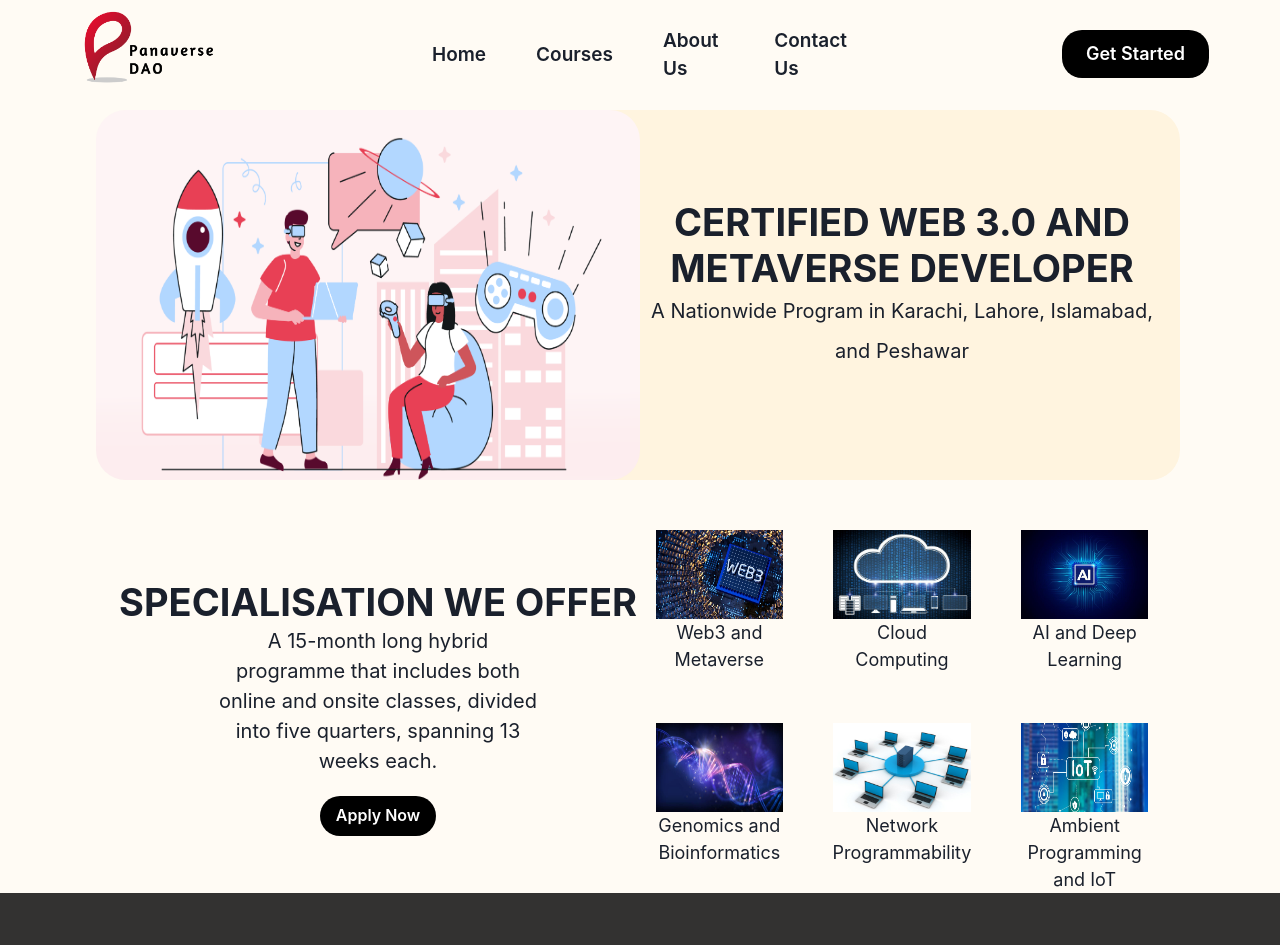
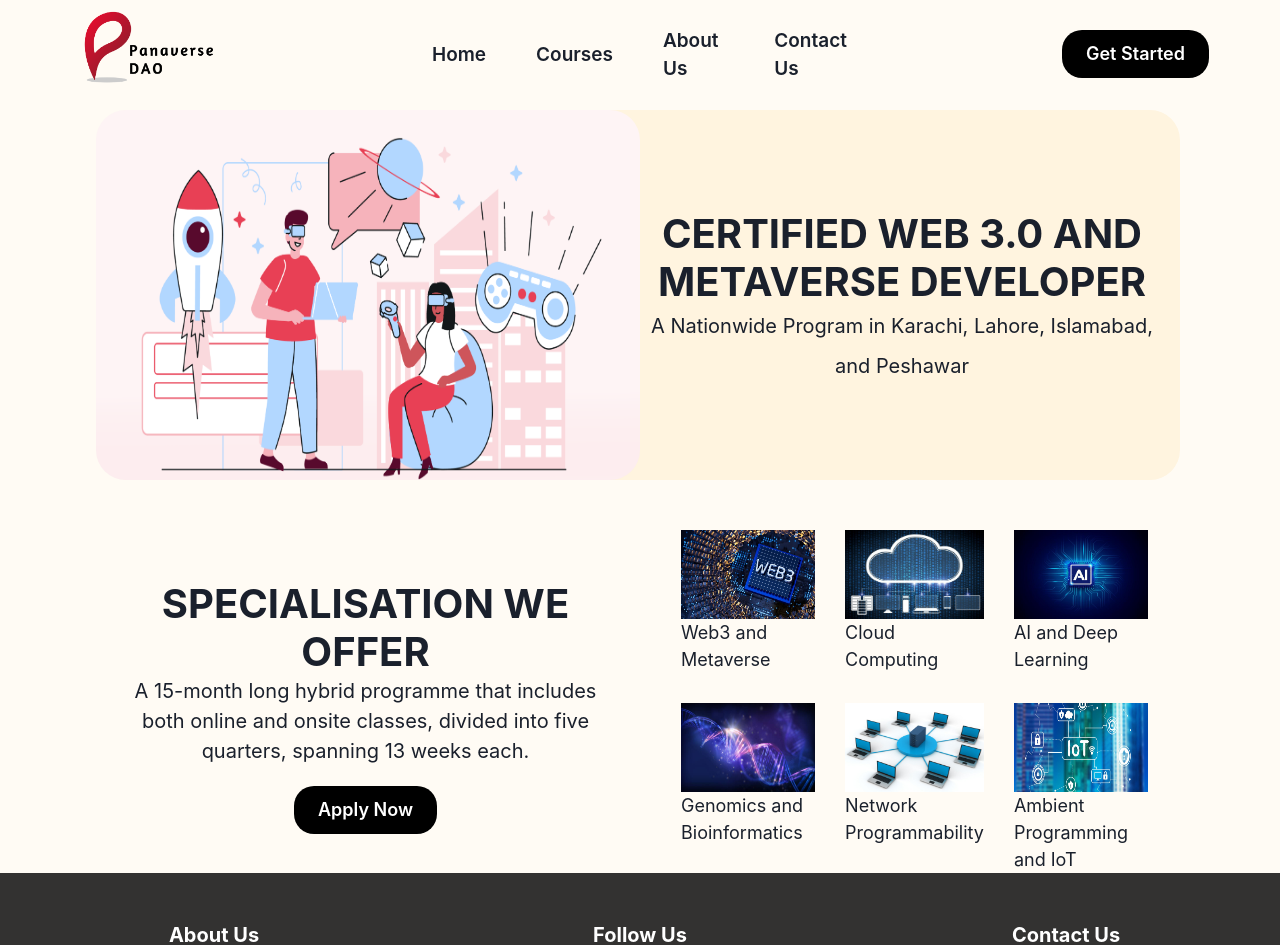
Before and after one commit to mmaazkhanhere/Panaverse-Website, a Next.js app in the folder panaverse-website/: page / in a window 1280 px wide. Shown: the top 945 px of the page. Built offline with nearby package versions, Linux system fonts and the light colour scheme.

Commit message:
Home Page Complete

```diff
--- a/panaverse-website/src/app/Component/Banner.tsx
+++ b/panaverse-website/src/app/Component/Banner.tsx
@@ -10,18 +10,20 @@ export default function Banner() {
 
     return (
         <>
-            <Box bgColor=' rgba(255, 244, 223, 1)' borderRadius='30px' mr={{ lg: '100', base: '50' }} ml={{ base: '50', lg: '100' }}>
+
+            <Box bgColor=' rgba(255, 244, 223, 1)' borderRadius='30px' mr={{ lg: '100px', base: '50px' }} ml={{ base: '50px', lg: '100' }}>
+                {/*Banner Box */}
                 <Center>
                     <Container maxW='1800px'>
-                        <SimpleGrid templateColumns={{ lg: 'repeat(2,1fr)', base: 'repeat(1,1fr)' }}>
+                        <SimpleGrid SimpleGrid templateColumns={{ lg: 'repeat(2,1fr)', base: 'repeat(1,1fr)' }}>
 
-                            <Box flexBasis='50%' ml='-20px'>
+                            <Box flexBasis='50%' ml={{ base: '0px', lg: '-20px' }} >
                                 <Image src='/metaverse-exp.png' alt='Metaverse Experience' borderRadius='30px' w={{ base: '293', lg: '650' }} h={{ base: '160', lg: '370' }} />
                             </Box>
 
-                            <Box flexBasis='50%' placeItems='center' textAlign='center' lineHeight={{ base: '17px', lg: '40px' }} mt={{ base: '5px', lg: '90px' }}>
+                            <Box flexBasis='50%' placeItems='center' textAlign='center' lineHeight={{ base: '17px', lg: '40px' }} mt={{ base: '5px', lg: '100px' }}>
 
-                                <Heading fontSize={{ lg: '38px', base: '12px' }} fontWeight='bold'>CERTIFIED WEB 3.0 AND METAVERSE DEVELOPER</Heading>
+                                <Heading fontSize={{ lg: '40px', base: '20px' }} fontWeight='bold'>CERTIFIED WEB 3.0 AND METAVERSE DEVELOPER</Heading>
 
                                 <Text fontSize={{ lg: '20px', base: '12px' }}>
                                     A Nationwide Program in Karachi, Lahore, Islamabad, and Peshawar
@@ -32,20 +34,23 @@ export default function Banner() {
                 </Center>
             </Box >
 
-            <Box bgColor='rgba(255, 251, 244, 1)' pt={{ base: '10px', lg: '50px' }} ml={{ lg: '100px', base: '50px' }} mr={{ lg: '100px', base: '50px' }}>
+            <Box bgColor='rgba(255, 251, 244, 1)' pt={{ base: '20px', lg: '50px' }} ml={{ lg: '100px', base: '15px' }} mr={{ lg: '100px', base: '15px' }}>
+                {/*Courses Box */}
                 <Container maxW='1800px'>
-                    <SimpleGrid templateColumns='repeat(2,1fr)'>
+                    <SimpleGrid templateRows={{ base: 'repeat(2,1fr)', lg: 'none' }} templateColumns={{ lg: 'repeat(2,1fr)', base: 'none' }} gap={{ lg: '50px', base: '0px' }}>
 
-                        <Box mt={{ base: '5px', lg: '50px' }}>
-                            <Heading fontSize={{ lg: '38px', base: '12px' }} fontWeight='bold' textAlign='center'>SPECIALISATION WE OFFER</Heading>
+                        <Box mt={{ base: '20px', lg: '50px' }}>
+                            {/*Course Main Heading Box */}
+                            <Heading fontSize={{ lg: '40px', base: '20px' }} fontWeight='bold' textAlign='center'>SPECIALISATION WE OFFER</Heading>
 
-                            <Text fontSize={{ lg: '20px', base: '12px' }} textAlign='center' ml={{ lg: '100px', base: '50px' }} mr={{ lg: '100px', base: '50px' }}>
+                            <Text fontSize={{ lg: '20px', base: '12px' }} textAlign='center' >
                                 A 15-month long hybrid programme that includes both online and onsite classes, divided into five quarters, spanning 13 weeks each.
                             </Text>
 
                             <Link href={url} passHref>
                                 <Center>
-                                    <Button mt={{ lg: '20px', base: '10px' }} as="a" target='_blank' rel='noopener noreferrer' bgColor='black' textColor='white' textAlign='center' borderRadius='20px' >
+                                    <Button as="a" target='_blank' bgColor='black' textColor='white' textAlign='center' mt={{ lg: '20px', base: '10px' }}
+                                        borderRadius='20px' size={{ lg: 'lg', base: 'xs' }}>
                                         Apply Now
                                     </Button>
                                 </Center>
@@ -54,13 +59,14 @@ export default function Banner() {
                         </Box>
 
                         <Box>
+                            {/*Course with Images Boxes */}
                             <Container maxW={1800}>
-                                <SimpleGrid templateColumns='repeat(3,1fr)' gap={{ lg: '50px', base: '34px' }}>
+                                <SimpleGrid templateColumns='repeat(3,1fr)' gap={{ lg: '30px', base: '5px' }}>
                                     {courses.map((elem) => (
                                         <Box key={elem.id}>
                                             <Box>
                                                 <Image src={elem.src} alt={elem.alt} width={{ lg: '150px', base: '70px' }} height={{ lg: '89px', base: '41px' }} />
-                                                <Text textAlign='center' fontSize={{ lg: '18px', base: '10px' }}>{elem.text}</Text>
+                                                <Text fontSize={{ lg: '18px', base: '10px' }}>{elem.text}</Text>
                                             </Box>
 
                                         </Box>
```
